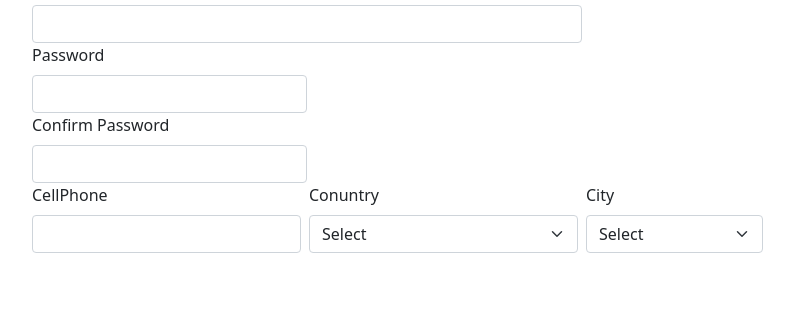
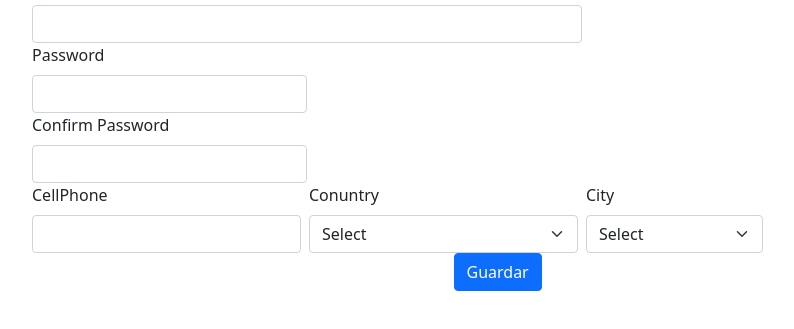
Before and after one commit to BilyEsteban/BurOrSell, a website: page src/views/Register.html in a window 1280 px wide. Shown: the part 163-492 px from the top of the page, without its empty margins (58-852 px from the left). Drawn offline with Linux system fonts and the light colour scheme.

Commit message:
Agragr btn al form

```diff
--- a/src/views/Register.html
+++ b/src/views/Register.html
@@ -62,6 +62,9 @@
                         </div>
                     </div>
                     </div>
+                    <div class="col-md-3">
+                        <input type="submit" value="Guardar" class="btn btn-primary">
+                    </div>
                 </form>
             </div>
         </div>
```
